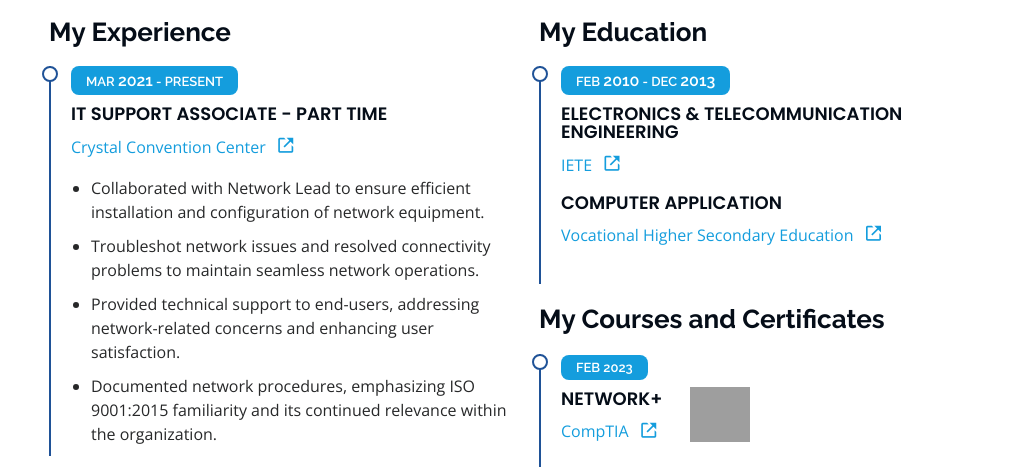
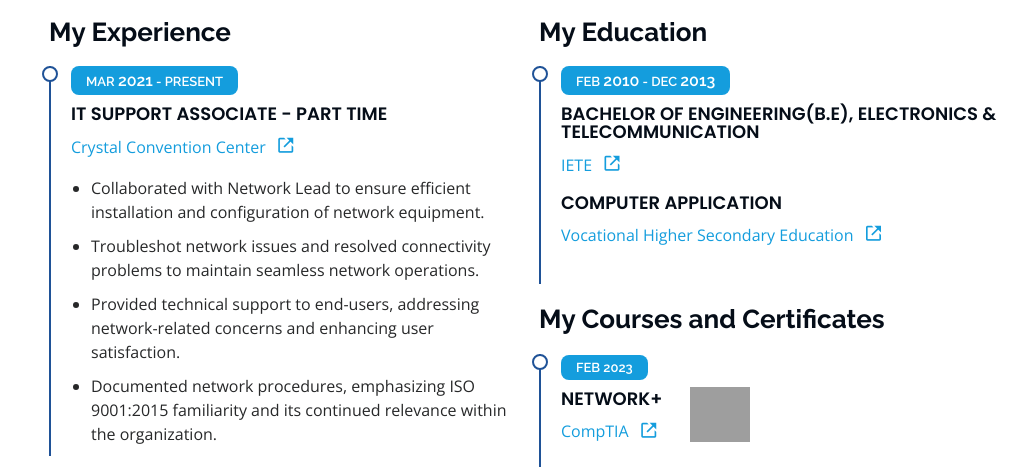
Before and after one commit to ajithchandranr/ajithchandranr.github.io, a plain HTML site: page index.html in a window 1280 px wide. Shown: the part 1648-2115 px from the top of the page, without its empty margins (263-1280 px from the left). Drawn offline with nearby package versions, Linux system fonts and the light colour scheme; grey boxes are pictures that could not be loaded.

Commit message:
Update index.html

```diff
--- a/index.html
+++ b/index.html
@@ -212,7 +212,7 @@
                      <h3 class="resume-title">My Education</h3>
                      <div class="resume-item">
                         <h5>FEB <span class="year">2010</span> - DEC <span class="year">2013</span></h5>
-                        <h4>Electronics &amp; Telecommunication Engineering </h4>
+                        <h4>Bachelor of Engineering(B.E), Electronics &amp; Telecommunication </h4>
                         <p class="my-section">IETE <a href="https://www.iete.org" class="icon-link"><i class="bx bx-link-external"></i></a></p>
                         <h4>COMPUTER APPLICATION</h4>
                         <p class="my-section"> Vocational Higher Secondary Education <a href="https://www.vhseportal.kerala.gov.in" class="icon-link"><i class="bx bx-link-external"></i></a></p>
```
